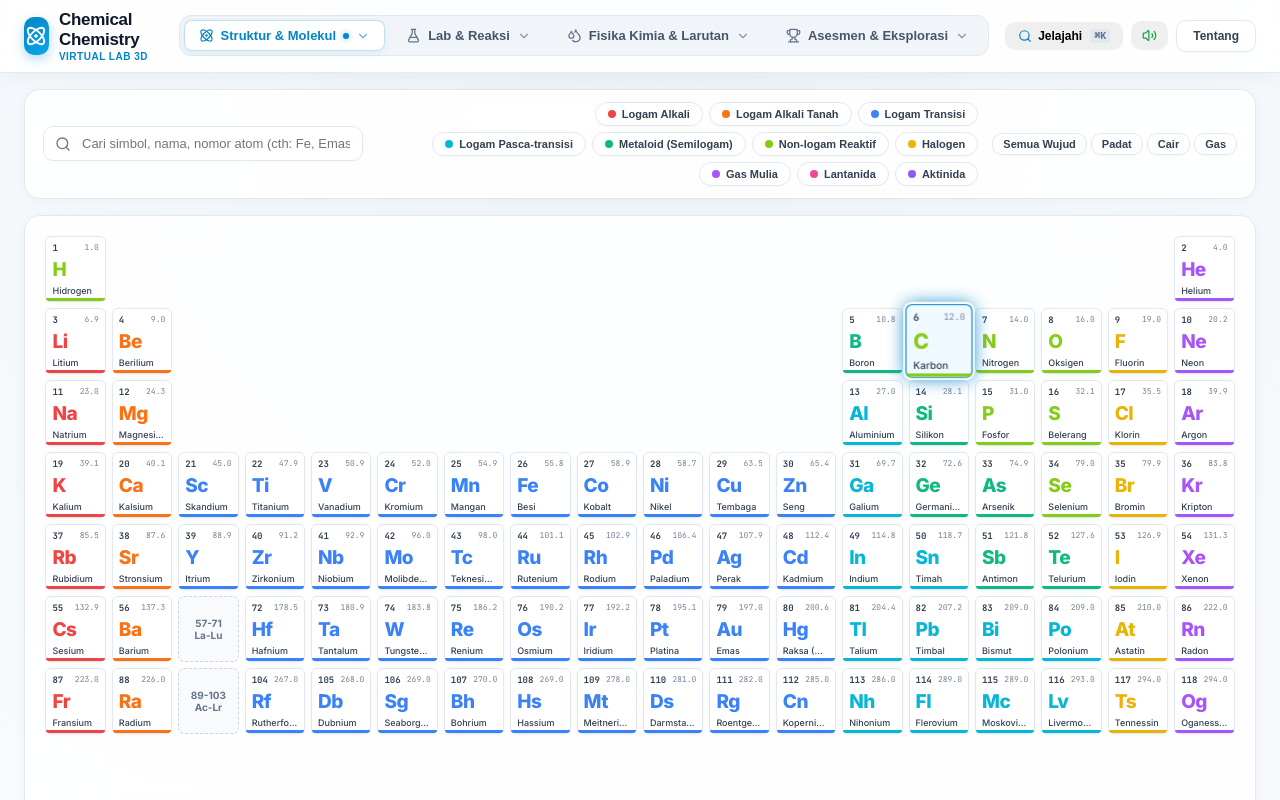
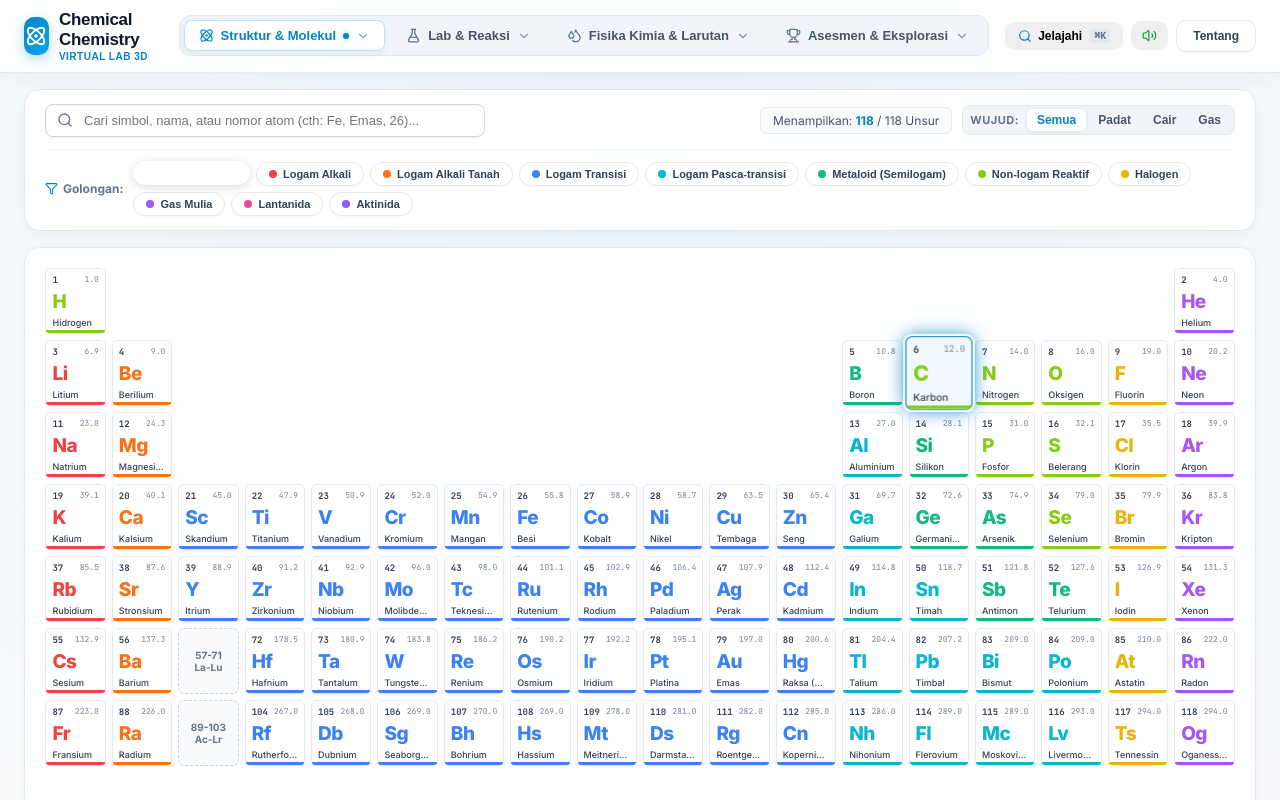
Before and after one commit to kahpiba/chemical_chemistry, a React (Vite) app: page / in a window 1280 px wide. Built offline with nearby package versions, Linux system fonts and the light colour scheme.

Commit message:
feat(ui): tidy periodic table search and category filter bar into structured two-tier layout

```diff
--- a/src/components/periodic/PeriodicTable.tsx
+++ b/src/components/periodic/PeriodicTable.tsx
@@ -1,5 +1,5 @@
 import React, { useState, useMemo } from 'react';
-import { Search, RotateCcw, Sparkles } from 'lucide-react';
+import { Search, RotateCcw, Sparkles, Filter, X } from 'lucide-react';
 import { ELEMENTS, CATEGORIES } from '../../data/elements';
 import type { ElementData, ElementCategory } from '../../data/elements';
 import { AtomScene } from './AtomScene';
@@ -38,24 +38,92 @@ export const PeriodicTable: React.FC<PeriodicTableProps> = ({
   // Current active preview element (default to Hydrogen or Carbon if none selected)
   const currentPreview = selectedElement || ELEMENTS[5]; // Default to Carbon (C)
 
+  const isFiltered = Boolean(searchQuery || activeCategory !== 'all' || phaseFilter !== 'all');
+
   return (
     <div className="periodic-view">
       {/* Search & Category Filter Bar */}
       <div className="periodic-controls glass-panel">
+        {/* Top Tier: Search Bar (Left) + Counter & Phase Control (Right) */}
+        <div className="controls-top-row">
           <div className="search-wrapper">
             <Search size={16} className="search-icon" />
             <input
               type="text"
               className="search-input"
-            placeholder="Cari simbol, nama, nomor atom (cth: Fe, Emas, 26)..."
+              placeholder="Cari simbol, nama, atau nomor atom (cth: Fe, Emas, 26)..."
               value={searchQuery}
               onChange={(e) => setSearchQuery(e.target.value)}
             />
+            {searchQuery && (
+              <button
+                type="button"
+                className="search-clear-btn"
+                onClick={() => setSearchQuery('')}
+                title="Hapus pencarian"
+              >
+                <X size={14} />
+              </button>
+            )}
           </div>
 
-        {/* Categories Bar */}
-        <div className="category-filters">
+          <div className="controls-top-actions">
+            {/* Matched Count Badge */}
+            <div className="matched-counter-badge">
+              <span>Menampilkan: <strong>{matchingNumbers.size}</strong> / 118 Unsur</span>
+            </div>
+
+            {/* Segmented Phase (Wujud Zat) Selector */}
+            <div className="phase-segmented-control" role="group" aria-label="Filter Wujud Zat">
+              <span className="control-section-label">Wujud:</span>
+              {(['all', 'solid', 'liquid', 'gas'] as const).map((p) => {
+                const label = p === 'all' ? 'Semua' : p === 'solid' ? 'Padat' : p === 'liquid' ? 'Cair' : 'Gas';
+                const isSelected = phaseFilter === p;
+                return (
                   <button
+                    key={p}
+                    type="button"
+                    className={`phase-segment-btn ${isSelected ? 'active' : ''}`}
+                    onClick={() => setPhaseFilter(p)}
+                  >
+                    {label}
+                  </button>
+                );
+              })}
+            </div>
+
+            {/* Reset All Filters Button */}
+            {isFiltered && (
+              <button
+                type="button"
+                className="btn btn-secondary reset-filter-btn"
+                onClick={() => {
+                  setSearchQuery('');
+                  setActiveCategory('all');
+                  setPhaseFilter('all');
+                }}
+                title="Reset Semua Filter"
+              >
+                <RotateCcw size={13} />
+                <span>Reset</span>
+              </button>
+            )}
+          </div>
+        </div>
+
+        {/* Subtle Divider */}
+        <div className="controls-divider" />
+
+        {/* Bottom Tier: Category Chips */}
+        <div className="controls-bottom-row">
+          <div className="category-row-label">
+            <Filter size={13} color="#0284c7" />
+            <span>Golongan:</span>
+          </div>
+
+          <div className="category-filters-list">
+            <button
+              type="button"
               className={`filter-pill ${activeCategory === 'all' ? 'active' : ''}`}
               onClick={() => setActiveCategory('all')}
             >
@@ -67,6 +135,7 @@ export const PeriodicTable: React.FC<PeriodicTableProps> = ({
               return (
                 <button
                   key={catKey}
+                  type="button"
                   className={`filter-pill ${isActive ? 'active' : ''}`}
                   style={isActive ? { backgroundColor: cat.color, borderColor: cat.color } : {}}
                   onClick={() => setActiveCategory(activeCategory === catKey ? 'all' : catKey)}
@@ -80,33 +149,6 @@ export const PeriodicTable: React.FC<PeriodicTableProps> = ({
               );
             })}
           </div>
-
-        {/* Phase Filter Buttons */}
-        <div style={{ display: 'flex', gap: '4px' }}>
-          {(['all', 'solid', 'liquid', 'gas'] as const).map((p) => (
-            <button
-              key={p}
-              className={`btn btn-ghost ${phaseFilter === p ? 'btn-primary' : ''}`}
-              style={{ padding: '4px 10px', fontSize: '11px', textTransform: 'capitalize' }}
-              onClick={() => setPhaseFilter(p)}
-            >
-              {p === 'all' ? 'Semua Wujud' : p === 'solid' ? 'Padat' : p === 'liquid' ? 'Cair' : 'Gas'}
-            </button>
-          ))}
-          {(searchQuery || activeCategory !== 'all' || phaseFilter !== 'all') && (
-            <button
-              className="btn btn-ghost"
-              style={{ padding: '4px 8px' }}
-              onClick={() => {
-                setSearchQuery('');
-                setActiveCategory('all');
-                setPhaseFilter('all');
-              }}
-              title="Reset Filter"
-            >
-              <RotateCcw size={14} />
-            </button>
-          )}
         </div>
       </div>
 
--- a/src/styles/periodic.css
+++ b/src/styles/periodic.css
@@ -5,26 +5,37 @@
   width: 100%;
 }
 
-/* Control Bar: Search & Category Filter */
+/* Control Bar: Structured 2-Tier Search & Category Filter */
 .periodic-controls {
+  display: flex;
+  flex-direction: column;
+  gap: 12px;
+  padding: 14px 20px;
+  background: rgba(255, 255, 255, 0.95);
+  backdrop-filter: blur(16px);
+  -webkit-backdrop-filter: blur(16px);
+  border: 1px solid var(--border-color);
+  border-radius: var(--radius-lg);
+  box-shadow: 0 4px 16px -2px rgba(15, 23, 42, 0.04);
+}
+
+/* Top Row: Search Input + Counter & Phase Control */
+.controls-top-row {
   display: flex;
   align-items: center;
   justify-content: space-between;
-  gap: 14px;
-  padding: 12px 18px;
+  gap: 16px;
   flex-wrap: wrap;
-  background: rgba(255, 255, 255, 0.9);
-  border: 1px solid var(--border-color);
-  border-radius: var(--radius-lg);
-  box-shadow: 0 2px 12px -2px rgba(15, 23, 42, 0.04);
+  width: 100%;
 }
 
 .search-wrapper {
   position: relative;
   display: flex;
   align-items: center;
-  flex: 0 1 320px;
-  min-width: 240px;
+  flex: 1 1 340px;
+  max-width: 440px;
+  min-width: 260px;
 }
 
 .search-icon {
@@ -36,10 +47,10 @@
 
 .search-input {
   width: 100%;
-  padding: 9px 12px 9px 38px;
+  padding: 8px 34px 8px 38px;
   background: #ffffff;
-  border: 1px solid var(--border-color);
-  border-radius: var(--radius-md);
+  border: 1px solid #cbd5e1;
+  border-radius: 8px;
   color: var(--text-primary);
   font-size: 13px;
   outline: none;
@@ -52,13 +63,130 @@
   box-shadow: 0 0 0 3px var(--accent-cyan-glow);
 }
 
-.category-filters {
+.search-clear-btn {
+  position: absolute;
+  right: 10px;
+  background: transparent;
+  border: none;
+  color: #94a3b8;
+  cursor: pointer;
+  display: flex;
+  align-items: center;
+  justify-content: center;
+  padding: 2px;
+  border-radius: 4px;
+  transition: color 0.15s ease;
+}
+
+.search-clear-btn:hover {
+  color: #0f172a;
+}
+
+.controls-top-actions {
+  display: flex;
+  align-items: center;
+  gap: 10px;
+  flex-wrap: wrap;
+}
+
+.matched-counter-badge {
+  font-size: 12px;
+  color: #475569;
+  background: #f8fafc;
+  padding: 5px 12px;
+  border-radius: 6px;
+  border: 1px solid #e2e8f0;
+  white-space: nowrap;
+}
+
+.matched-counter-badge strong {
+  color: #0284c7;
+  font-weight: 700;
+}
+
+.phase-segmented-control {
+  display: flex;
+  align-items: center;
+  gap: 2px;
+  background: #f1f5f9;
+  padding: 3px;
+  border-radius: 8px;
+  border: 1px solid #e2e8f0;
+}
+
+.control-section-label {
+  font-size: 11px;
+  font-weight: 700;
+  color: #64748b;
+  padding: 0 6px 0 4px;
+  text-transform: uppercase;
+  letter-spacing: 0.5px;
+}
+
+.phase-segment-btn {
+  padding: 4px 10px;
+  font-size: 12px;
+  font-weight: 600;
+  border-radius: 6px;
+  background: transparent;
+  border: none;
+  color: #475569;
+  cursor: pointer;
+  transition: all 0.15s ease;
+}
+
+.phase-segment-btn:hover {
+  color: #0f172a;
+}
+
+.phase-segment-btn.active {
+  background: #ffffff;
+  color: #0284c7;
+  box-shadow: 0 1px 4px rgba(15, 23, 42, 0.08);
+}
+
+.reset-filter-btn {
+  padding: 5px 10px;
+  font-size: 12px;
+  gap: 5px;
+  display: flex;
+  align-items: center;
+  border-radius: 6px;
+}
+
+/* Divider Between Tiers */
+.controls-divider {
+  width: 100%;
+  height: 1px;
+  background: #f1f5f9;
+}
+
+/* Bottom Row: Category Chips */
+.controls-bottom-row {
+  display: flex;
+  align-items: center;
+  gap: 10px;
+  width: 100%;
+  flex-wrap: wrap;
+}
+
+.category-row-label {
+  display: flex;
+  align-items: center;
+  gap: 5px;
+  font-size: 12px;
+  font-weight: 700;
+  color: #64748b;
+  white-space: nowrap;
+  flex-shrink: 0;
+}
+
+.category-filters-list {
   display: flex;
   align-items: center;
   gap: 6px;
   flex-wrap: wrap;
   flex: 1;
-  justify-content: flex-end;
 }
 
 .filter-pill {
@@ -66,34 +194,37 @@
   align-items: center;
   gap: 6px;
   padding: 5px 12px;
-  border-radius: var(--radius-full);
+  border-radius: 20px;
   background: #ffffff;
-  border: 1px solid var(--border-color);
-  color: var(--text-secondary);
+  border: 1px solid #e2e8f0;
+  color: #334155;
   font-size: 11px;
   font-weight: 600;
   cursor: pointer;
   transition: all 0.15s ease;
   user-select: none;
-  box-shadow: 0 1px 2px rgba(0, 0, 0, 0.02);
+  box-shadow: 0 1px 2px rgba(15, 23, 42, 0.03);
 }
 
 .filter-pill:hover {
   background: #f8fafc;
   border-color: #cbd5e1;
-  color: var(--text-primary);
+  color: #0f172a;
+  transform: translateY(-1px);
 }
 
 .filter-pill.active {
   border-color: currentColor;
-  box-shadow: 0 2px 8px currentColor;
+  box-shadow: 0 2px 8px rgba(0, 0, 0, 0.15);
   color: #ffffff !important;
+  transform: translateY(-1px);
 }
 
 .filter-color-dot {
   width: 8px;
   height: 8px;
   border-radius: 50%;
+  flex-shrink: 0;
 }
 
 /* 18-Column Periodic Grid */
```
Lines whose indentation alone changed are shown as unchanged.
